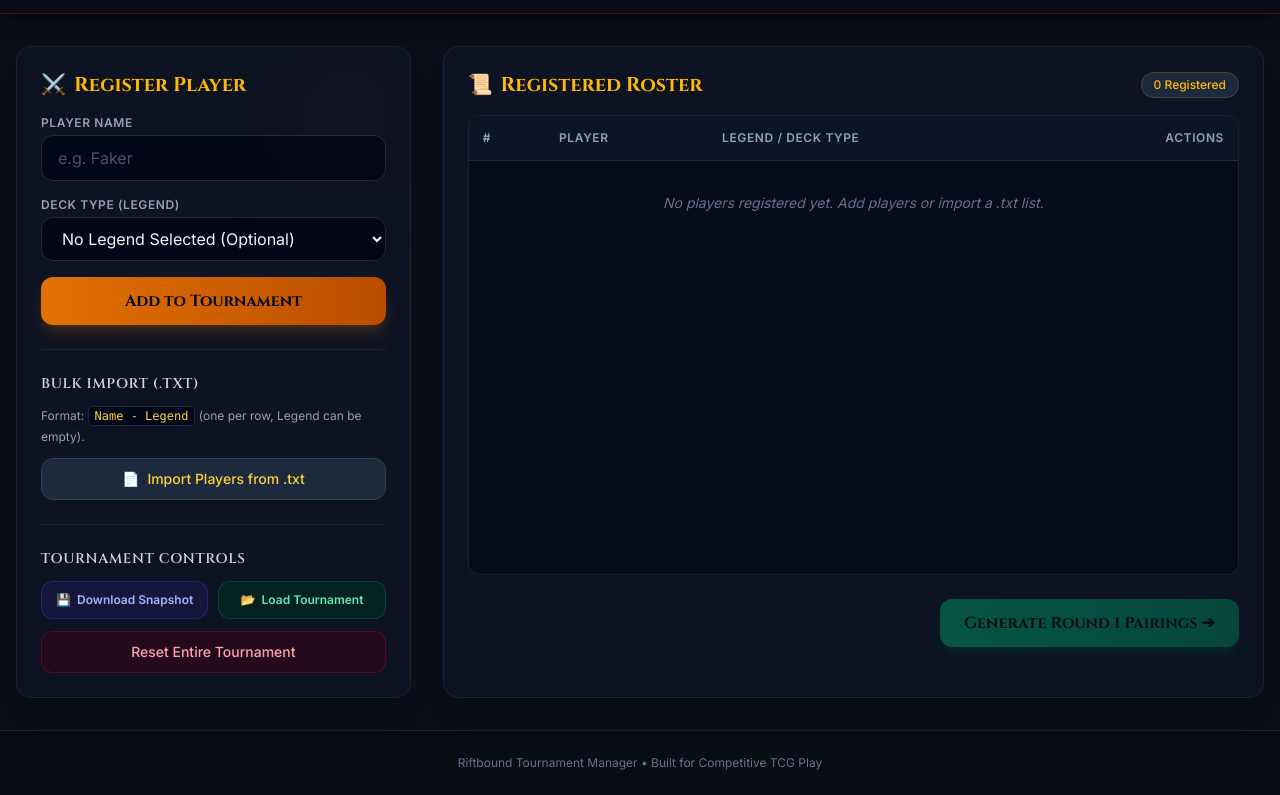
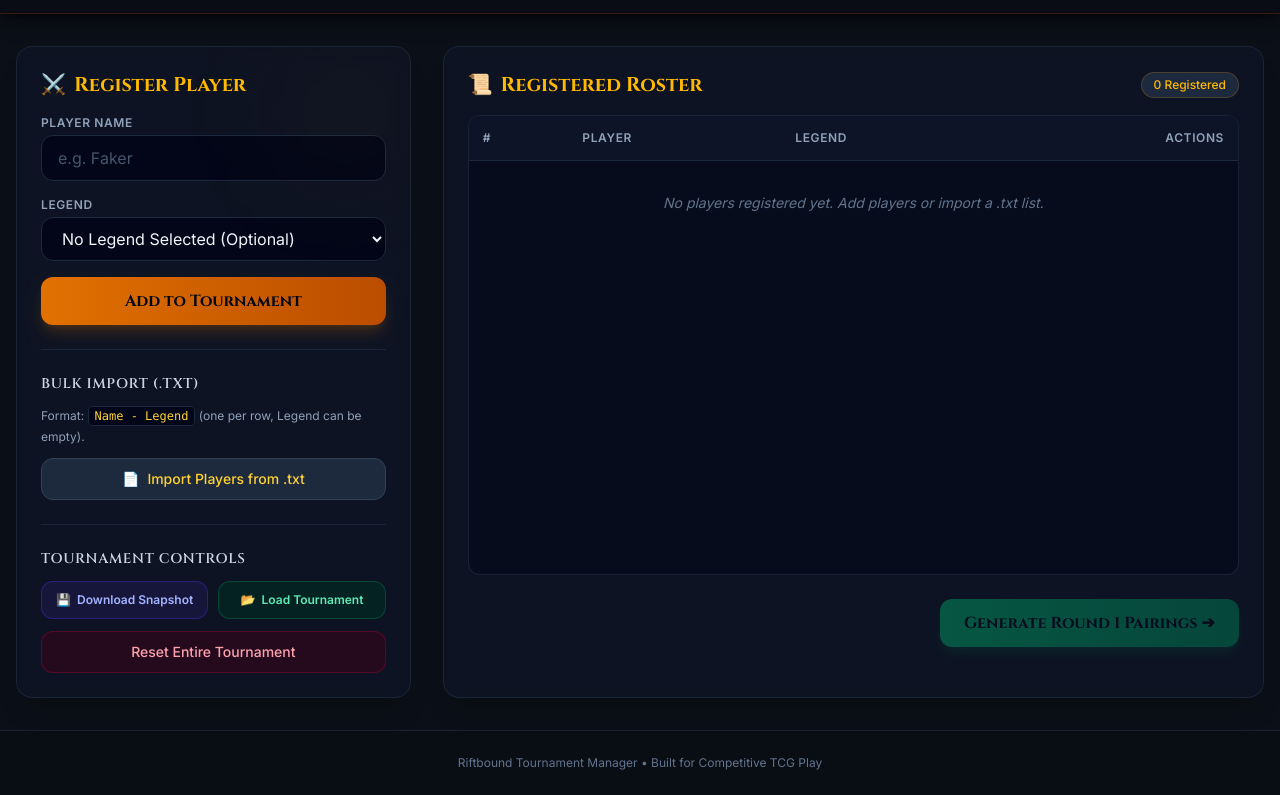
Before and after one commit to 625th/Rift-Tourneys, a plain HTML site: page index.html in a window 1280 px wide. Shown: the part 109-904 px from the top of the page. Drawn offline with nearby package versions, Linux system fonts and the light colour scheme.

Commit message:
Update index.html

```diff
--- a/index.html
+++ b/index.html
@@ -68,7 +68,7 @@
                                 class="w-full bg-slate-950 border border-slate-800 rounded-xl px-4 py-2.5 text-slate-100 placeholder-slate-600 focus:outline-none focus:border-amber-500 transition-colors">
                         </div>
                         <div>
-                            <label class="block text-xs uppercase tracking-wider text-slate-400 font-semibold mb-1">Deck Type (Legend)</label>
+                            <label class="block text-xs uppercase tracking-wider text-slate-400 font-semibold mb-1">Legend</label>
                             <select id="p-deck"
                                 class="w-full bg-slate-950 border border-slate-800 rounded-xl px-4 py-2.5 text-slate-100 focus:outline-none focus:border-amber-500 transition-colors">
                                 <option value="" selected>No Legend Selected (Optional)</option>
@@ -124,7 +124,7 @@
                                 <tr class="bg-slate-900/80 text-slate-400 text-xs uppercase tracking-wider border-b border-slate-800">
                                     <th class="p-3.5 font-semibold">#</th>
                                     <th class="p-3.5 font-semibold">Player</th>
-                                    <th class="p-3.5 font-semibold">Legend / Deck Type</th>
+                                    <th class="p-3.5 font-semibold">Legend</th>
                                     <th class="p-3.5 font-semibold text-right">Actions</th>
                                 </tr>
                             </thead>
```
